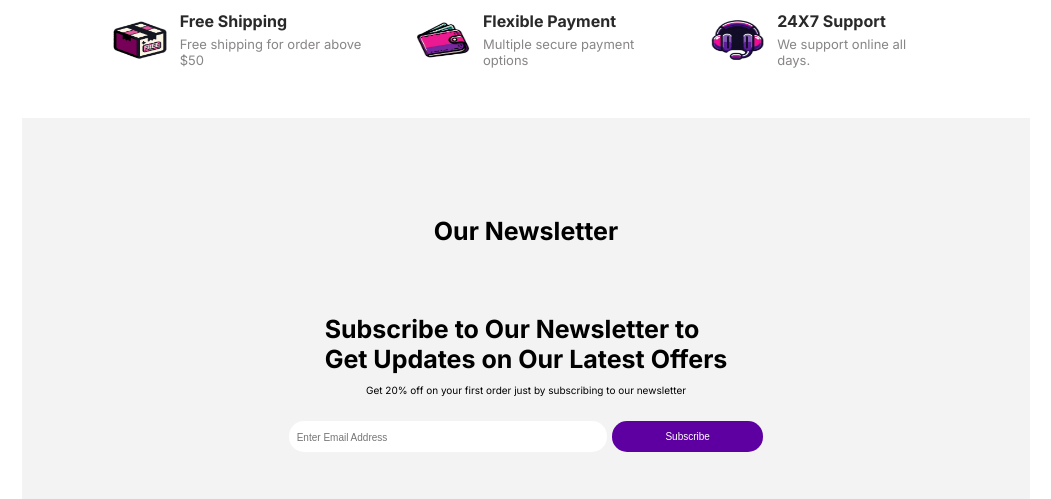
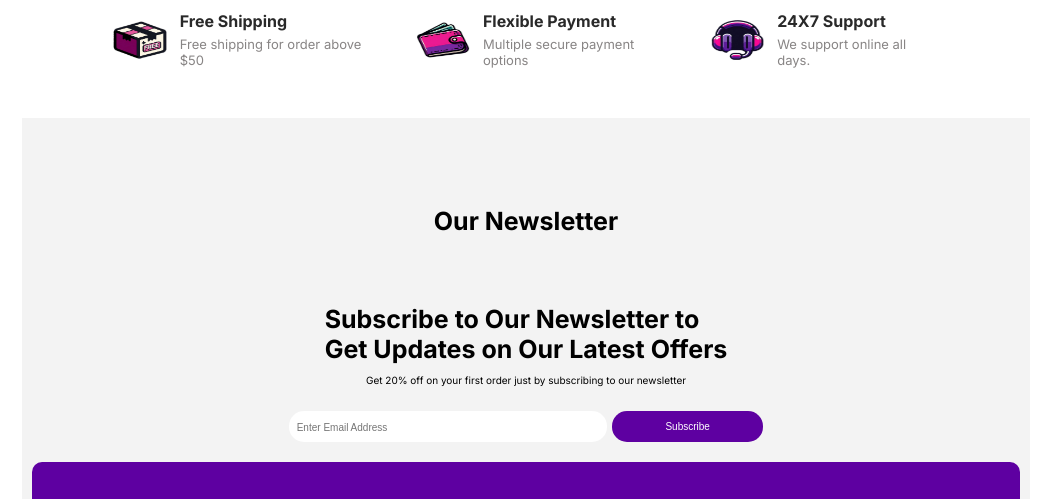
Before and after one commit to ErrorBabes/Flower-shop-webpage, a plain HTML site: page index.html in a window 1280 px wide. Shown: the part 7990-8489 px from the top of the page, without its empty margins (114-1165 px from the left). Drawn offline with Linux system fonts and the light colour scheme; a script that the page names is missing; files whose address does not match are found by name.

Commit message:
style_change

```diff
--- a/index.css
+++ b/index.css
@@ -2052,7 +2052,7 @@ span .deal-subtitle {
   flex-direction: column;
   justify-content: center;
   align-items: center;
-  padding: 30px 0;
+  padding: 20px 0 0 0;
 }
 
 .footer .newsL h6 {
```
